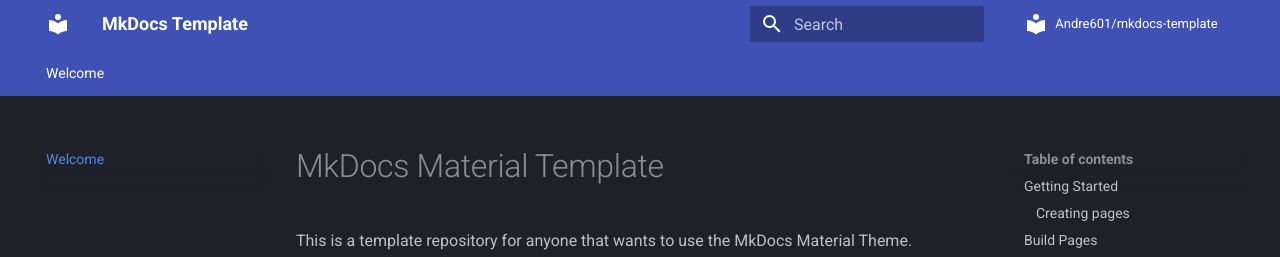
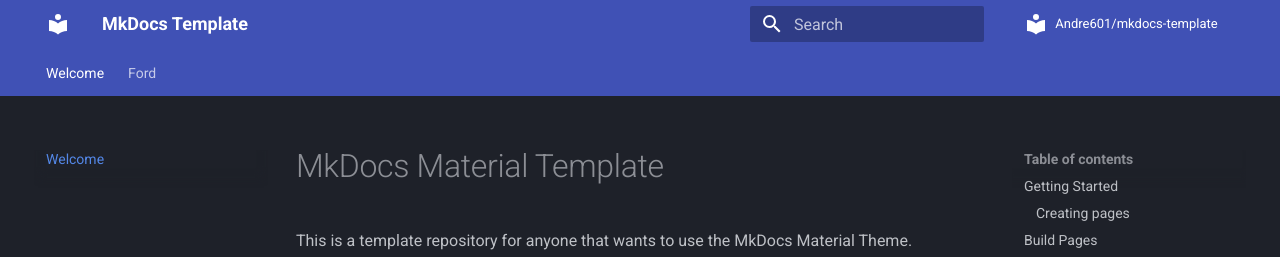
Before and after one commit to 42CrMo4/crispy-octo-fiesta, an MkDocs documentation site: the page built from docs/index.md, in a window 1280 px wide and 900 px high. Shown: the top 257 px of the window. Built offline with MkDocs 1.6.1 and Material for MkDocs 9.7.7, drawn with Linux system fonts in a browser that asks for light colours; comment, search, counter and statistics services are not loaded.

Commit message:
Update mkdocs.yml

```diff
--- a/mkdocs.yml
+++ b/mkdocs.yml
@@ -94,6 +94,7 @@
 # +--------------------------------------------------------------------------------------------------------+
 nav:
   - Welcome: index.md
+  - Ford: Ford.md
 
 # +--------------------------------------------------------------------------------------------------------+
 # |                                                                                                        |
```
